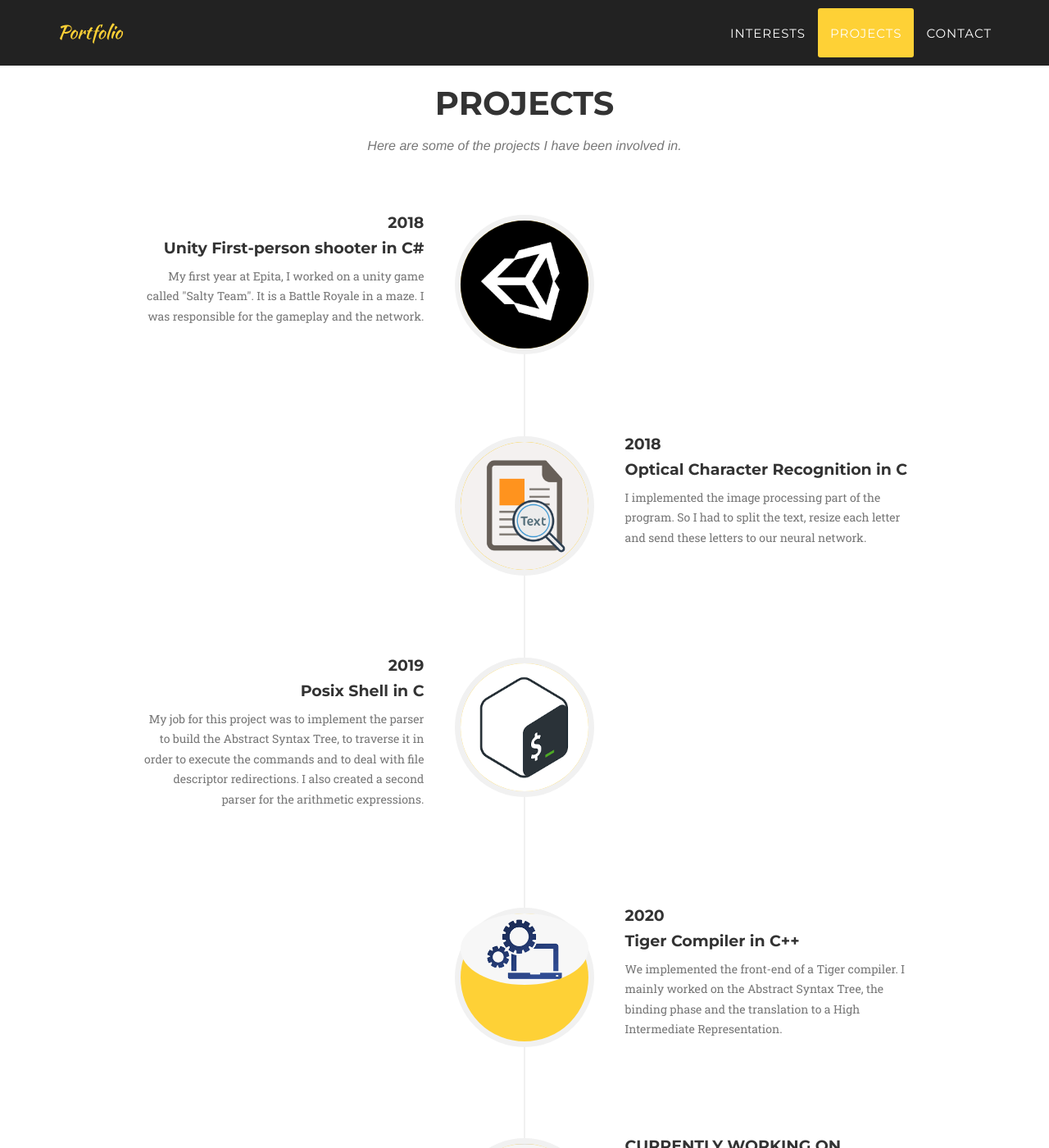
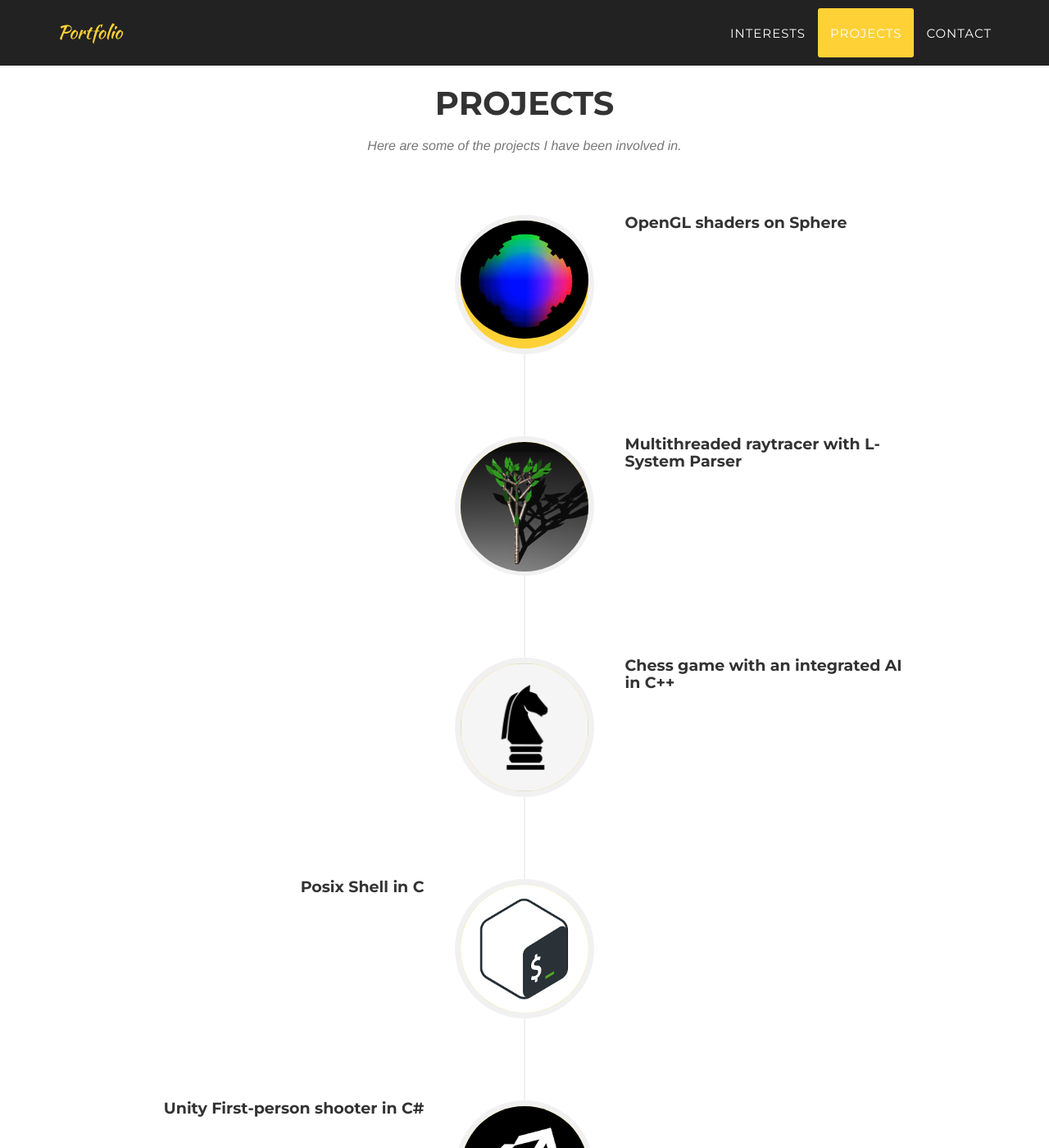
Before and after one commit to DatUser/website, a Jekyll site: the page built from index.html, in a window 1280 px wide and 1400 px high, scrolled down 1277 px. Shown: the whole window at 82% size. Built offline with Jekyll 4.4.1, drawn with Linux system fonts in a browser that asks for light colours; some web fonts are replaced; some of the changed text lies outside the part shown.

Commit message:
website updated with graphics projects

```diff
--- a/_includes/about.html
+++ b/_includes/about.html
@@ -10,70 +10,53 @@
             <div class="row">
                 <div class="col-lg-12">
                     <ul class="timeline">
-                        <li>
+                        <li class="timeline-inverted">
                             <div class="timeline-image">
-                                <img class="img-circle img-responsive" src="img/about/1.jpg" alt="">
+                                <a href="https://github.com/MedericCar/pogl"><img class="img-circle img-responsive" src="img/about/1.PNG" alt=""></a>
                             </div>
                             <div class="timeline-panel">
                                 <div class="timeline-heading">
-                                    <h4>2018</h4>
-                                    <h4 class="subheading">Unity First-person shooter in C#</h4>
-                                </div>
-                                <div class="timeline-body">
-                                    <p class="text-muted">My first year at Epita, I worked on a unity game called "Salty Team". It is a Battle Royale in a maze. I was responsible for the gameplay and the network.</p>
+                                    <h4 class="subheading">OpenGL shaders on Sphere</h4></a>
                                 </div>
                             </div>
                         </li>
                         <li class="timeline-inverted">
                             <div class="timeline-image">
-                                <img class="img-circle img-responsive" src="img/about/2.jpg" alt="">
+                                <a href="https://github.com/DatUser/raytraycer-l-system"><img class="img-circle img-responsive" src="img/about/2.PNG" alt=""></a>
                             </div>
                             <div class="timeline-panel">
                                 <div class="timeline-heading">
-                                    <h4>2018</h4>
-                                    <h4 class="subheading">Optical Character Recognition in C</h4>
+                                    <h4 class="subheading">Multithreaded raytracer with L-System Parser</h4></a>
                                 </div>
-                                <div class="timeline-body">
-                                    <p class="text-muted">I implemented the image processing part of the program. So I had to split the text, resize each letter and send these letters to our neural network.</p>
+                            </div>
+                        </li>
+                        <li class="timeline-inverted">
+                            <div class="timeline-image">
+                                <a href="https://github.com/DatUser/chess"><img class="img-circle img-responsive" src="img/about/3.jpg" alt=""></a>
+                            </div>
+                            <div class="timeline-panel">
+                                <div class="timeline-heading">
+                                    <h4 class="subheading">Chess game with an integrated AI in C++</h4></a>
                                 </div>
                             </div>
                         </li>
                         <li>
                             <div class="timeline-image">
-                                <img class="img-circle img-responsive" src="img/about/3.jpg" alt="">
+                                <a href="https://github.com/DatUser/Deush"><img class="img-circle img-responsive" src="img/about/4.jpg" alt=""></a>
                             </div>
                             <div class="timeline-panel">
                                 <div class="timeline-heading">
-                                    <h4>2019</h4>
-                                    <h4 class="subheading">Posix Shell in C</h4>
-                                </div>
-                                <div class="timeline-body">
-                                    <p class="text-muted">My job for this project was to implement the parser to build the Abstract Syntax Tree, to traverse it in order to execute the commands and to deal with file descriptor redirections. I also created a second parser for the arithmetic expressions.</p>
+                                    <h4 class="subheading">Posix Shell in C</h4></a>
                                 </div>
                             </div>
                         </li>
-                        <li class="timeline-inverted">
-                            <div class="timeline-image">
-                                <img class="img-circle img-responsive" src="img/about/4.jpg" alt="">
-                            </div>
-                            <div class="timeline-panel">
-                                <div class="timeline-heading">
-                                    <h4>2020</h4>
-                                    <h4 class="subheading">Tiger Compiler in C++</h4>
-                                </div>
-                                <div class="timeline-body">
-                                    <p class="text-muted">We implemented the front-end of a Tiger compiler. I mainly worked on the Abstract Syntax Tree, the binding phase and the translation to a High Intermediate Representation.</p>
-                                </div>
-                            </div>
-                        </li>
-                        <li class="timeline-inverted">
+                        <li>
                             <div class="timeline-image">
                                 <img class="img-circle img-responsive" src="img/about/5.jpg" alt="">
                             </div>
                             <div class="timeline-panel">
                                 <div class="timeline-heading">
-                                    <h4>Currently Working On</h4>
-                                    <h4 class="subheading">Chess game with an integrated AI in C++</h4>
+                                    <h4 class="subheading">Unity First-person shooter in C#</h4>
                                 </div>
                             </div>
                         </li>
```
Also changed, not shown: img/about/1.PNG (added), img/about/1.jpg (deleted), img/about/2.PNG (added), img/about/2.jpg (deleted), img/about/3.jpg, img/about/4.jpg, img/about/5.jpg.
